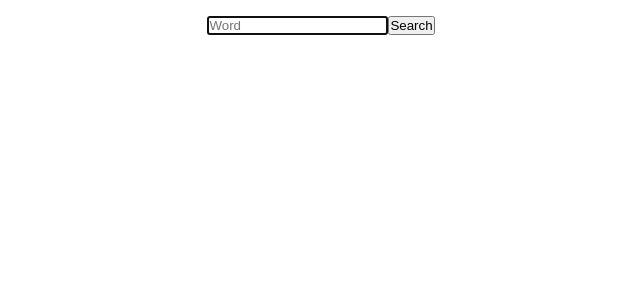
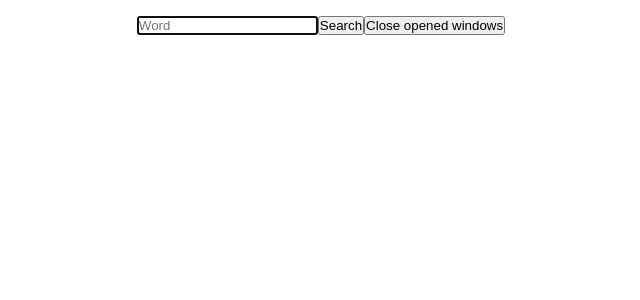
Before and after one commit to chiptus/multi-search, a Vue app: page / in a window 1280 px wide. Shown: the top 300 px of the page, without its empty margins (319-959 px from the left). Built offline with nearby package versions, Linux system fonts and the light colour scheme.

Commit message:
add button to close openned windows

```diff
--- a/src/App.vue
+++ b/src/App.vue
@@ -1,6 +1,9 @@
 <template>
   <div id="app">
-    <search-bar v-bind:initial-keyword="keyword" v-bind:on-search="search"></search-bar>
+    <search-bar
+      v-bind:initial-keyword="keyword"
+      v-bind:on-search="search"
+      v-bind:on-close="closeAllWindows"></search-bar>
     <browser :results="results"></browser>
   </div>
 </template>
@@ -20,8 +23,13 @@ export default {
     keyword: '',
     results: [],
     currentResult: null,
+    openWindows: [],
   }),
   methods: {
+    closeAllWindows() {
+      this.openWindows.forEach(window => window.close());
+      this.openWindows.length = 0;
+    },
     search(keyword) {
       this.results = [];
       this.currentResult = null;
@@ -29,7 +37,7 @@ export default {
         const search = urls[name];
         const url = search.query(keyword);
         if (search.external) {
-          window.open(url);
+          this.openWindows.push(window.open(url));
         } else {
           this.results.push({ url, name });
         }
--- a/src/components/search-bar.vue
+++ b/src/components/search-bar.vue
@@ -4,6 +4,8 @@
       placeholder="Word"
       v-on:keyup="submitOnEnter">
     <button type="button" v-on:click="search">Search</button>
+    <button v-on:click="onClose" >Close opened windows</button>
+
   </div>
 </template>
 
@@ -17,6 +19,7 @@ export default {
   props: {
     initialKeyword: { type: String, required: true },
     onSearch: { type: Function, required: true },
+    onClose: { type: Function, required: true },
   },
   methods: {
     submitOnEnter({ keyCode }) {
```
